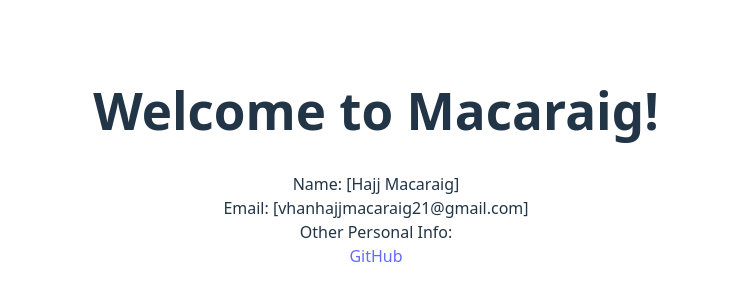
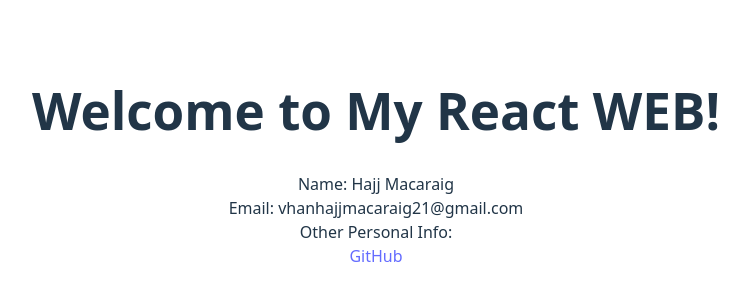
Before and after one commit to navvvh/macaraig-webprog, a React (Vite) app in the folder macaraig-client/: page / in a window 1280 px wide. Shown: the part 234-534 px from the top of the page, without its empty margins (264-1013 px from the left). Built offline with nearby package versions, Linux system fonts and the light colour scheme.

Commit message:
changing something

```diff
--- a/macaraig-client/src/App.jsx
+++ b/macaraig-client/src/App.jsx
@@ -5,10 +5,10 @@ function App() {
   return (
     <div className="App">
       <header className='App-header'>
-        <h1>Welcome to Macaraig!</h1>
+        <h1>Welcome to My React WEB!</h1>
         <p>
-          Name: [Hajj Macaraig] <br />
-          Email: [vhanhajjmacaraig21@gmail.com] <br />
+          Name: Hajj Macaraig <br />
+          Email: vhanhajjmacaraig21@gmail.com <br />
           Other Personal Info:
           <div>
             <a href="https://github.com/navvvh/macaraig-webprog.git" target="_blank" rel="noopener noreferrer">GitHub</a>
```
